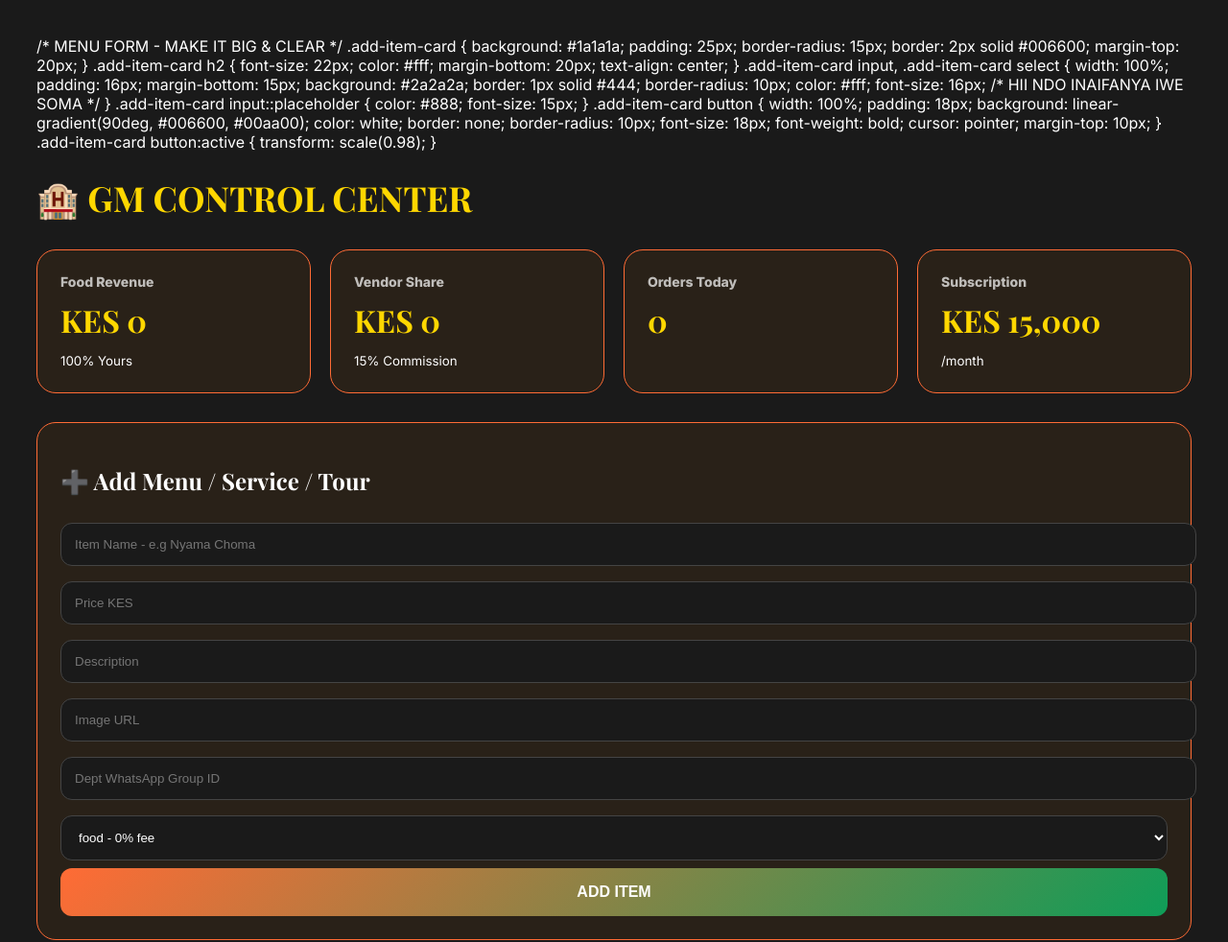
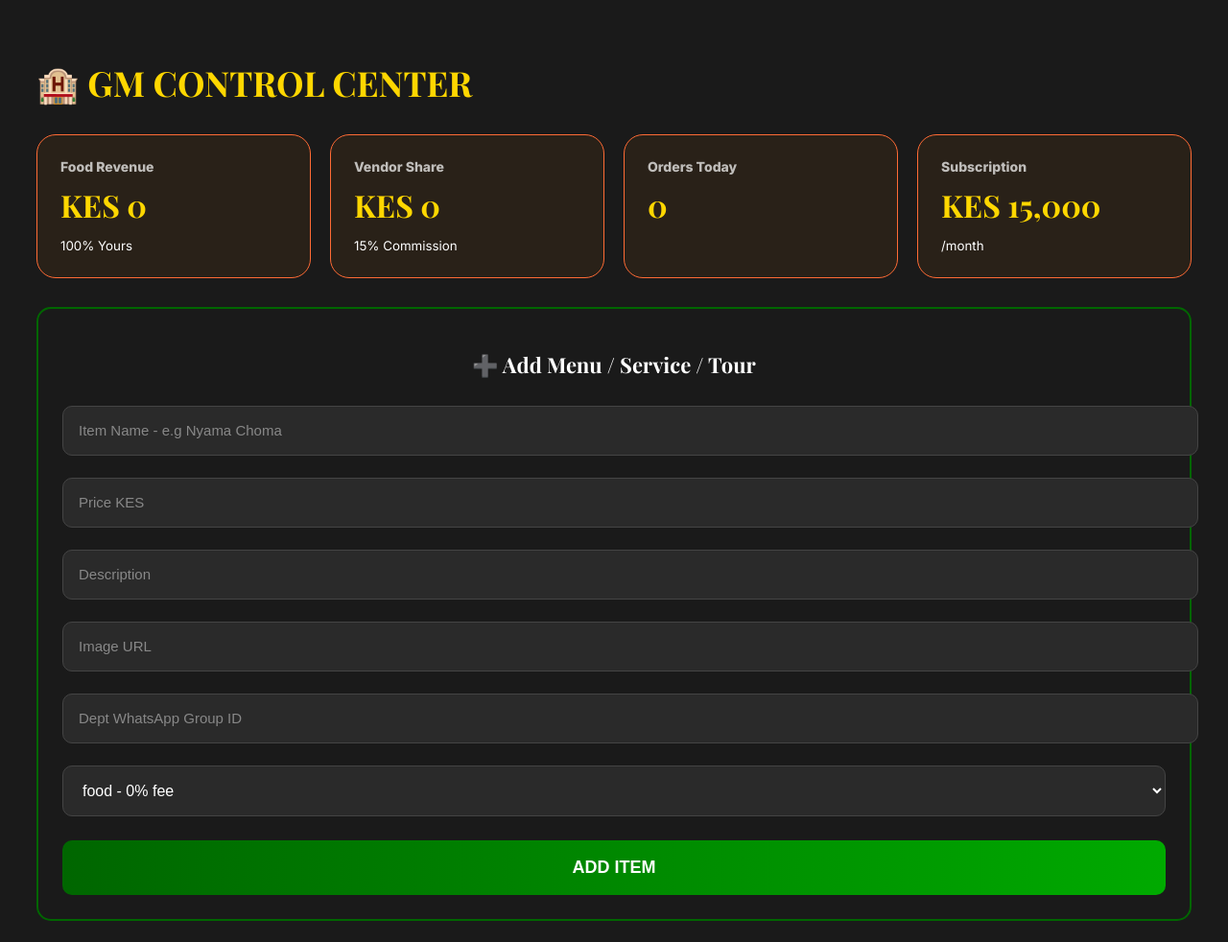
Before and after one commit to simonrono3/guestconnect, a website: page public/gm-dashboard.html in a window 1280 px wide. Shown: the top 982 px of the page at 96% size. Drawn offline with nearby package versions, Linux system fonts and the light colour scheme; no server answers.

Commit message:
Update gm-dashboard.html

```diff
--- a/public/gm-dashboard.html
+++ b/public/gm-dashboard.html
@@ -11,9 +11,8 @@ h1{font-family:'Playfair Display';color:#FFD700;font-size:36px}
 .card{background:rgba(45,36,24,0.8);border:1px solid #FF6B35;padding:24px;border-radius:20px;margin:20px 0}
 input,select{width:100%;padding:14px;background:#1A1A1A;border:1px solid #444;border-radius:12px;color:#fff;margin:8px 0}
 .btn{background:linear-gradient(135deg,#FF6B35,#0F9D58);color:#fff;border:none;padding:16px;width:100%;border-radius:12px;font-weight:800;font-size:16px;cursor:pointer}
-</style>
 
-  /* MENU FORM - MAKE IT BIG & CLEAR */
+/* MENU FORM - MAKE IT BIG & CLEAR */
 .add-item-card {
     background: #1a1a1a;
     padding: 25px;
@@ -62,6 +61,8 @@ input,select{width:100%;padding:14px;background:#1A1A1A;border:1px solid #444;bo
     transform: scale(0.98);
 }
 
+</style>
+
 </head><body>
 <h1>🏨 GM CONTROL CENTER</h1>
 <div class="grid">
@@ -71,15 +72,19 @@ input,select{width:100%;padding:14px;background:#1A1A1A;border:1px solid #444;bo
   <div class="stat"><h3>Subscription</h3><h2>KES 15,000</h2><small>/month</small></div>
 </div>
 
-<div class="card">
+ <div class="add-item-card">
 <h2 style="font-family:'Playfair Display'">➕ Add Menu / Service / Tour</h2>
 <form id="addForm">
-<input name="name" placeholder="Item Name - e.g Nyama Choma" required>
-<input name="price" type="number" placeholder="Price KES" required>
+<input name="name" placeholder="Item Name - e.g Nyama Choma">
+<input name="price" type="number" placeholder="Price KES">
 <input name="desc" placeholder="Description">
 <input name="img" placeholder="Image URL">
 <input name="dept_whatsapp" placeholder="Dept WhatsApp Group ID">
-<select name="type"><option value="food">food - 0% fee</option><option value="service">service - 0% fee</option><option value="tour">tour - 15% fee</option></select>
+<select name="type">
+  <option value="food">food - 0% fee</option>
+  <option value="service">service - 15% fee</option>
+  <option value="tour">tour - 15% fee</option>
+</select>
 <button class="btn">ADD ITEM</button>
 </form></div>
 
```
